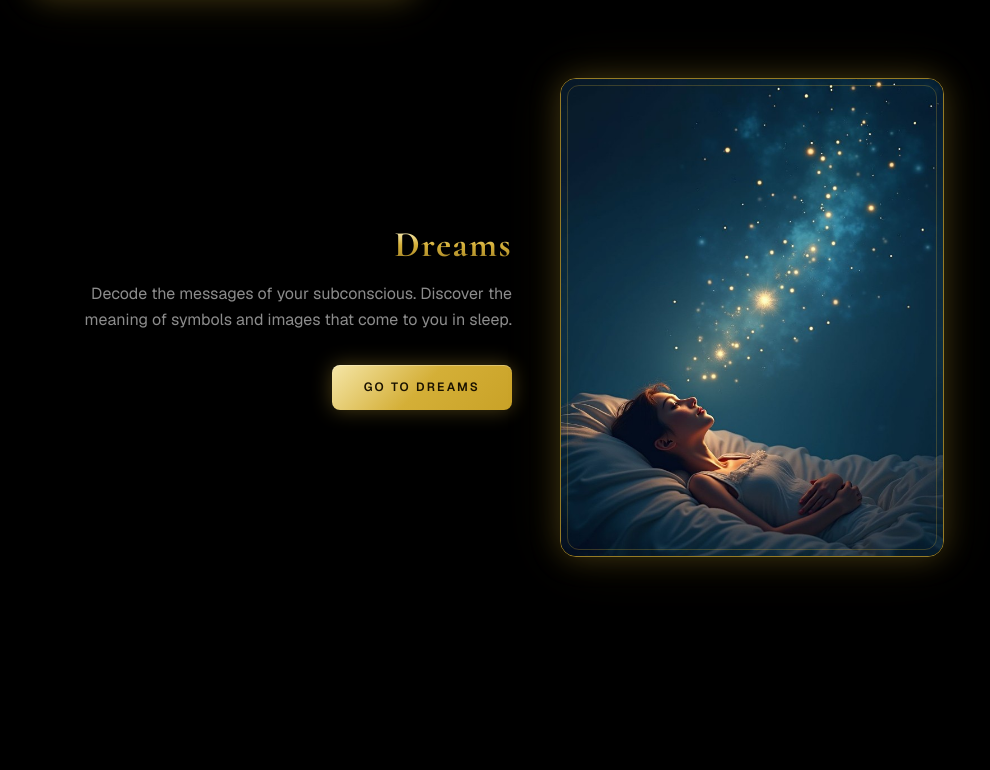
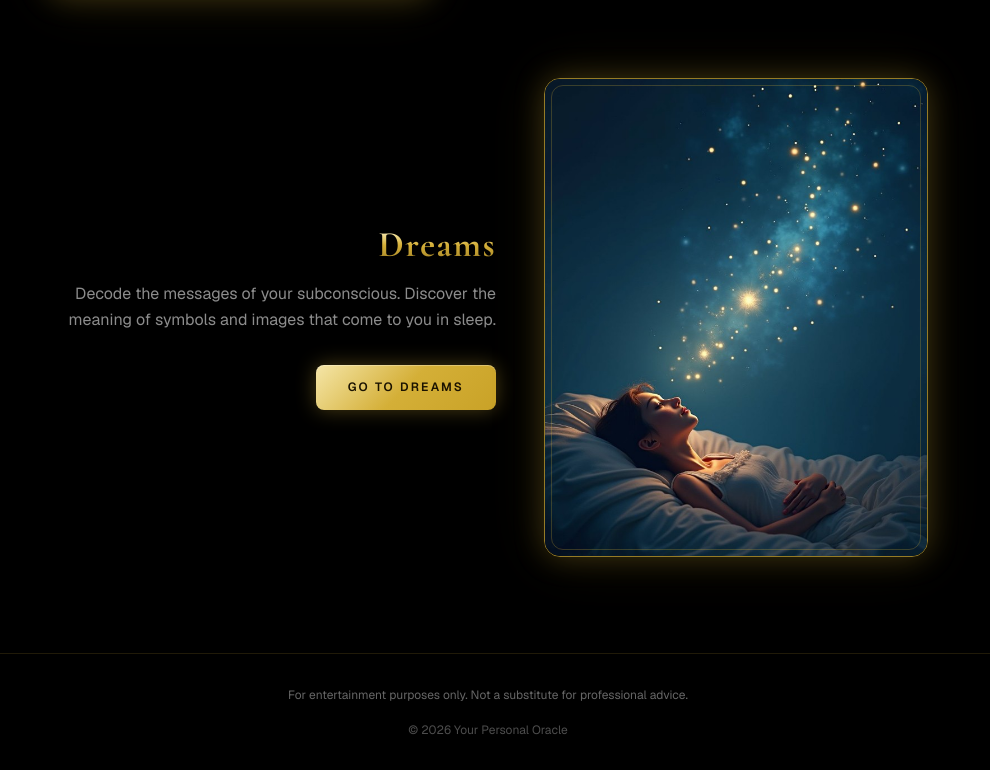
Before and after one commit to Krijovnick/oracul, a Next.js app in the folder frontend/: page /en in a window 1280 px wide. Shown: the part 1371-2141 px from the top of the page, without its empty margins (152-1142 px from the left). Before the commit the page ends 2024 px from the top, so only its background shows below. Built offline with nearby package versions, Linux system fonts and the light colour scheme; no server answers.

Commit message:
add footer

```diff
--- a/frontend/next.config.ts
+++ b/frontend/next.config.ts
@@ -10,6 +10,7 @@ const rootDir = path.resolve(process.cwd(), '..');
 const envFile = fs.readFileSync(path.join(rootDir, '.env'), 'utf8');
 const port = envFile.match(/^PORT=(\d+)/m)?.[1];
 const frontendUrl = envFile.match(/^FRONTEND_URL=(.+)/m)?.[1]?.trim();
+const contactEmail = envFile.match(/^NEXT_PUBLIC_CONTACT_EMAIL=(.+)/m)?.[1]?.trim();
 
 if (!port) {
   throw new Error('PORT is not set in .env');
@@ -22,6 +23,7 @@ const nextConfig: NextConfig = {
   env: {
     FRONTEND_URL: siteUrl,
     NEXT_PUBLIC_SITE_URL: siteUrl,
+    ...(contactEmail ? { NEXT_PUBLIC_CONTACT_EMAIL: contactEmail } : {}),
   },
   async rewrites() {
     return [
--- a/frontend/src/i18n/messages/de.ts
+++ b/frontend/src/i18n/messages/de.ts
@@ -92,6 +92,11 @@ const de: Messages = {
     tarotFallbackTitle: 'Tarot-Legung',
     dreamFallbackTitle: 'Traumdeutung',
   },
+  footer: {
+    contact: 'Entwickler kontaktieren',
+    disclaimer: 'Nur zu Unterhaltungszwecken. Kein Ersatz für professionelle Beratung.',
+    copyright: '© {year} Ihr Persönliches Orakel',
+  },
   spreads: spreadMessages as Messages['spreads'],
   dreamDictionaries: dreamDictionaryMessages as Messages['dreamDictionaries'],
   cards: {
--- a/frontend/src/i18n/messages/en.ts
+++ b/frontend/src/i18n/messages/en.ts
@@ -92,6 +92,11 @@ const en: Messages = {
     tarotFallbackTitle: 'Tarot reading',
     dreamFallbackTitle: 'Dream interpretation',
   },
+  footer: {
+    contact: 'Contact',
+    disclaimer: 'For entertainment purposes only. Not a substitute for professional advice.',
+    copyright: '© {year} Your Personal Oracle',
+  },
   spreads: spreadMessages as Messages['spreads'],
   dreamDictionaries: dreamDictionaryMessages as Messages['dreamDictionaries'],
   cards: {
--- a/frontend/src/i18n/messages/es.ts
+++ b/frontend/src/i18n/messages/es.ts
@@ -92,6 +92,11 @@ const es: Messages = {
     tarotFallbackTitle: 'Tirada de Tarot',
     dreamFallbackTitle: 'Interpretación de sueño',
   },
+  footer: {
+    contact: 'Contactar a los desarrolladores',
+    disclaimer: 'Solo con fines de entretenimiento. No sustituye el asesoramiento profesional.',
+    copyright: '© {year} Tu Oráculo Personal',
+  },
   spreads: spreadMessages as Messages['spreads'],
   dreamDictionaries: dreamDictionaryMessages as Messages['dreamDictionaries'],
   cards: {
--- a/frontend/src/i18n/messages/fr.ts
+++ b/frontend/src/i18n/messages/fr.ts
@@ -92,6 +92,11 @@ const fr: Messages = {
     tarotFallbackTitle: 'Tirage de Tarot',
     dreamFallbackTitle: 'Interprétation de rêve',
   },
+  footer: {
+    contact: 'Contacter les développeurs',
+    disclaimer: 'À titre de divertissement uniquement. Ne remplace pas un avis professionnel.',
+    copyright: '© {year} Votre Oracle Personnel',
+  },
   spreads: spreadMessages as Messages['spreads'],
   dreamDictionaries: dreamDictionaryMessages as Messages['dreamDictionaries'],
   cards: {
--- a/frontend/src/i18n/messages/pt.ts
+++ b/frontend/src/i18n/messages/pt.ts
@@ -92,6 +92,11 @@ const pt: Messages = {
     tarotFallbackTitle: 'Tiragem de Tarot',
     dreamFallbackTitle: 'Interpretação de sonho',
   },
+  footer: {
+    contact: 'Contactar os desenvolvedores',
+    disclaimer: 'Apenas para fins de entretenimento. Não substitui aconselhamento profissional.',
+    copyright: '© {year} O Seu Oráculo Pessoal',
+  },
   spreads: spreadMessages as Messages['spreads'],
   dreamDictionaries: dreamDictionaryMessages as Messages['dreamDictionaries'],
   cards: {
--- a/frontend/src/i18n/messages/ru.ts
+++ b/frontend/src/i18n/messages/ru.ts
@@ -92,6 +92,11 @@ const ru: Messages = {
     tarotFallbackTitle: 'Расклад Таро',
     dreamFallbackTitle: 'Толкование сна',
   },
+  footer: {
+    contact: 'Связаться с разработчиками',
+    disclaimer: 'Только в развлекательных целях. Не заменяет профессиональную консультацию.',
+    copyright: '© {year} Твой Личный Оракул',
+  },
   spreads: spreadMessages as Messages['spreads'],
   dreamDictionaries: dreamDictionaryMessages as Messages['dreamDictionaries'],
   cards: {
--- a/frontend/src/i18n/messages/types.ts
+++ b/frontend/src/i18n/messages/types.ts
@@ -100,6 +100,11 @@ export interface Messages {
     tarotFallbackTitle: string;
     dreamFallbackTitle: string;
   };
+  footer: {
+    contact: string;
+    disclaimer: string;
+    copyright: string;
+  };
   spreads: Record<SpreadId, SpreadMessages>;
   dreamDictionaries: Record<DreamDictionaryId, DreamDictionaryMessages>;
   cards: {
--- a/frontend/src/shared/config/site.ts
+++ b/frontend/src/shared/config/site.ts
@@ -1,5 +1,10 @@
 export function getSiteUrlFromEnv(): string {
   return process.env.FRONTEND_URL ?? process.env.NEXT_PUBLIC_SITE_URL ?? 'http://localhost:3001';
+}
+
+export function getContactEmail(): string | undefined {
+  const email = process.env.NEXT_PUBLIC_CONTACT_EMAIL?.trim();
+  return email || undefined;
 }
 
 export async function getSiteUrl(): Promise<string> {
--- a/frontend/src/shared/ui/oracle-page-shell/OraclePageShell.tsx
+++ b/frontend/src/shared/ui/oracle-page-shell/OraclePageShell.tsx
@@ -1,4 +1,5 @@
 import Image from 'next/image';
+import { SiteFooter } from '@/widgets/site-footer';
 
 interface OraclePageShellProps {
   children: React.ReactNode;
@@ -6,7 +7,7 @@ interface OraclePageShellProps {
 
 export function OraclePageShell({ children }: OraclePageShellProps) {
   return (
-    <div className="landing-page relative min-h-screen bg-black text-white">
+    <div className="landing-page relative flex min-h-screen flex-col bg-black text-white">
       <div className="pointer-events-none fixed inset-0 -z-10" aria-hidden="true">
         <Image
           src="/images/moon-bg.png"
@@ -22,7 +23,8 @@ export function OraclePageShell({ children }: OraclePageShellProps) {
         <div className="stars absolute inset-0" />
       </div>
 
-      <div className="relative z-10">{children}</div>
+      <div className="relative z-10 flex flex-1 flex-col">{children}</div>
+      <SiteFooter />
     </div>
   );
 }
--- /dev/null
+++ b/frontend/src/widgets/site-footer/index.ts
@@ -0,0 +1 @@
+export { SiteFooter } from './ui/SiteFooter';
--- /dev/null
+++ b/frontend/src/widgets/site-footer/ui/SiteFooter.tsx
@@ -0,0 +1,32 @@
+'use client';
+
+import { useTranslations } from 'next-intl';
+import { getContactEmail } from '@/shared/config/site';
+
+export function SiteFooter() {
+  const t = useTranslations('footer');
+  const email = getContactEmail();
+  const year = new Date().getFullYear();
+
+  return (
+    <footer className="relative z-10 mt-auto border-t border-[var(--gold-mid)]/15 px-6 py-8 md:px-14">
+      <div className="mx-auto flex max-w-5xl flex-col items-center gap-4 text-center">
+        {email ? (
+          <p className="text-sm text-white/70">
+            <span className="text-white/50">{t('contact')}: </span>
+            <a
+              href={`mailto:${email}`}
+              className="text-[var(--gold-mid)] transition-colors hover:text-[var(--gold-light)]"
+            >
+              {email}
+            </a>
+          </p>
+        ) : null}
+
+        <p className="max-w-xl text-xs leading-relaxed text-white/40">{t('disclaimer')}</p>
+
+        <p className="text-xs text-white/30">{t('copyright', { year })}</p>
+      </div>
+    </footer>
+  );
+}
```
